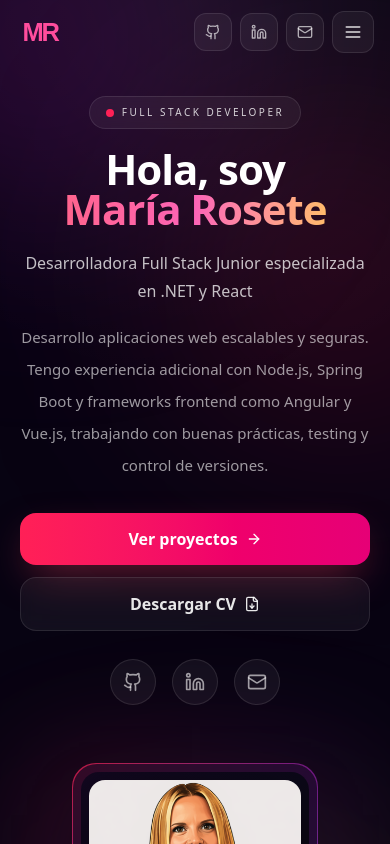
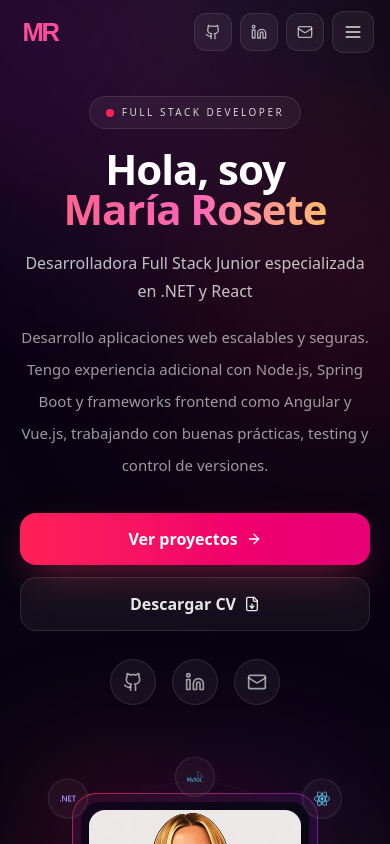
Before and after one commit to mariarosete/portafolio, a React (Vite) app: page / in a window 390 px wide. Shown: the top 844 px of the page. Built offline with nearby package versions, Linux system fonts and the light colour scheme.

Commit message:
Cambios versión Móvil

```diff
--- a/src/App.tsx
+++ b/src/App.tsx
@@ -133,11 +133,9 @@ export default function App() {
       <main role="main">
         <Hero />
 
-        {/* transición  */}
         <div className="h-12 md:h-20 bg-gradient-to-b from-transparent to-[#0b0415]" />
 
         <div className="relative bg-[linear-gradient(180deg,#0b0415_0%,#0d0418_35%,#10061b_100%)]">
-          {/* glows decorativos */}
           <div className="pointer-events-none absolute inset-0 overflow-hidden">
             <div className="absolute left-[-100px] top-[120px] h-[240px] w-[240px] rounded-full bg-rose-500/10 blur-[120px]" />
             <div className="absolute right-[-80px] top-[220px] h-[260px] w-[260px] rounded-full bg-fuchsia-500/10 blur-[130px]" />
@@ -194,8 +192,6 @@ export default function App() {
                         la claridad del código, las buenas prácticas y la mantenibilidad. Además, cuento con experiencia en Node.js, Vue.js, MySQL, Git y
                         tecnologías actuales del ecosistema frontend.
                       </p>
-
-
                     </div>
                   </div>
 
@@ -205,25 +201,26 @@ export default function App() {
                       Tecnologías principales
                     </h4>
 
-                    <div className="mt-4 grid grid-cols-2 sm:grid-cols-3 lg:grid-cols-3 gap-3">
+                    <div className="mt-4 grid grid-cols-2 sm:grid-cols-3 lg:grid-cols-3 gap-2 sm:gap-3">
                       {CHIPS_SOBRE_MI.map(({ Icono, etiqueta, color, bg, border }) => (
                         <div
                           key={etiqueta}
                           className={`
-                            flex items-center gap-3 rounded-2xl border ${border}
-                            ${bg} px-4 py-3
+                            flex items-center gap-2 sm:gap-3 rounded-xl sm:rounded-2xl border ${border}
+                            ${bg} px-3 py-2.5 sm:px-4 sm:py-3
                             transition hover:-translate-y-[1px] hover:bg-white/[0.07]
                           `}
                         >
                           <div
                             className={`
-                              grid h-10 w-10 shrink-0 place-items-center rounded-xl
+                              grid h-8 w-8 sm:h-10 sm:w-10 shrink-0 place-items-center rounded-lg sm:rounded-xl
                               border border-white/10 bg-black/10 ${color}
                             `}
                           >
-                            <Icono className="h-4 w-4" />
+                            <Icono className="h-3.5 w-3.5 sm:h-4 sm:w-4" />
                           </div>
-                          <span className="text-sm text-white/82 leading-5">
+
+                          <span className="text-[12px] sm:text-sm text-white/82 leading-4 sm:leading-5 break-words">
                             {etiqueta}
                           </span>
                         </div>
--- a/src/components/Hero.tsx
+++ b/src/components/Hero.tsx
@@ -31,7 +31,7 @@ const Hero: React.FC = () => {
       Icono: SiDotnet,
       label: ".NET",
       wrapperClassName:
-        "absolute left-[10%] top-[14%] sm:left-[11%] sm:top-[15%] lg:left-[10%] lg:top-[14%]",
+        "absolute left-[8%] top-[12%] sm:left-[11%] sm:top-[15%] lg:left-[10%] lg:top-[14%]",
       bubbleClassName: "animate-float-slow [animation-delay:0s]",
       color: "text-[#b794ff]",
     },
@@ -39,7 +39,7 @@ const Hero: React.FC = () => {
       Icono: SiMysql,
       label: "MySQL",
       wrapperClassName:
-        "absolute left-1/2 -translate-x-1/2 top-[-1%] sm:top-[0%] lg:top-[-1%]",
+        "absolute left-1/2 -translate-x-1/2 top-[0%] sm:top-[0%] lg:top-[-1%]",
       bubbleClassName: "animate-float-medium-reverse [animation-delay:1.8s]",
       color: "text-[#4fc3e8]",
     },
@@ -47,7 +47,7 @@ const Hero: React.FC = () => {
       Icono: SiReact,
       label: "React",
       wrapperClassName:
-        "absolute right-[9%] top-[12%] sm:right-[10%] sm:top-[13%] lg:right-[9%] lg:top-[12%]",
+        "absolute right-[8%] top-[12%] sm:right-[10%] sm:top-[13%] lg:right-[9%] lg:top-[12%]",
       bubbleClassName: "animate-float-medium [animation-delay:.6s]",
       color: "text-[#61DAFB]",
     },
@@ -55,7 +55,7 @@ const Hero: React.FC = () => {
       Icono: SiAngular,
       label: "Angular",
       wrapperClassName:
-        "absolute right-[1%] top-1/2 -translate-y-1/2 sm:right-[2%] lg:right-[1%]",
+        "absolute right-[0%] top-1/2 -translate-y-1/2 sm:right-[2%] lg:right-[1%]",
       bubbleClassName: "animate-float-slow-reverse [animation-delay:1.2s]",
       color: "text-[#dd0031]",
     },
@@ -63,7 +63,7 @@ const Hero: React.FC = () => {
       Icono: SiGit,
       label: "Git",
       wrapperClassName:
-        "absolute left-1/2 -translate-x-1/2 bottom-[-1%] sm:bottom-[0%] lg:bottom-[-1%]",
+        "absolute left-1/2 -translate-x-1/2 bottom-[0%] sm:bottom-[0%] lg:bottom-[-1%]",
       bubbleClassName: "animate-float-fast [animation-delay:2.4s]",
       color: "text-[#F05032]",
     },
@@ -71,7 +71,7 @@ const Hero: React.FC = () => {
       Icono: SiNodedotjs,
       label: "Node.js",
       wrapperClassName:
-        "absolute left-[1%] top-1/2 -translate-y-1/2 sm:left-[2%] lg:left-[1%]",
+        "absolute left-[0%] top-1/2 -translate-y-1/2 sm:left-[2%] lg:left-[1%]",
       bubbleClassName: "animate-float-medium [animation-delay:3s]",
       color: "text-[#67c46a]",
     },
@@ -168,23 +168,33 @@ const Hero: React.FC = () => {
 
             {/* DERECHA */}
             <div className="relative flex justify-center lg:justify-end">
-              <div className="relative w-full max-w-[620px] min-h-[300px] sm:min-h-[420px] lg:min-h-[520px] flex items-center justify-center">
+              <div className="relative w-full max-w-[620px] min-h-[360px] sm:min-h-[420px] lg:min-h-[520px] flex items-center justify-center">
                 <div className="absolute inset-0 rounded-[40px] bg-gradient-to-br from-rose-500/20 via-fuchsia-500/10 to-amber-300/20 blur-3xl scale-95" />
 
-                {/* anillo solo tablet/desktop */}
-                <div className="absolute inset-[6%] rounded-full border border-white/[0.04] hidden sm:block" />
+                {/* anillo orbital móvil + desktop */}
+                <div className="absolute inset-[10%] sm:inset-[6%] rounded-full border border-white/[0.04]" />
 
-                {/* logos flotantes solo sm+ */}
+                {/* logos flotantes visibles también en móvil */}
                 {FLOATING_TECHS.map(
                   ({ Icono, label, wrapperClassName, bubbleClassName, color }) => (
                     <div
                       key={label}
-                      className={`${wrapperClassName} z-20 hidden sm:block`}
+                      className={`${wrapperClassName} z-20`}
                     >
                       <div
-                        className={`${bubbleClassName} flex h-14 w-14 items-center justify-center rounded-full border border-white/10 bg-white/[0.04] backdrop-blur-xl shadow-[0_0_25px_-10px_rgba(255,255,255,0.18)] transition duration-300 hover:scale-110 hover:bg-white/[0.08] hover:shadow-[0_0_30px_-8px_rgba(255,255,255,0.28)]`}
+                        className={`
+                          ${bubbleClassName}
+                          flex items-center justify-center
+                          h-10 w-10 sm:h-14 sm:w-14
+                          rounded-full border border-white/10
+                          bg-white/[0.04] backdrop-blur-xl
+                          shadow-[0_0_20px_-10px_rgba(255,255,255,0.18)]
+                          transition duration-300
+                          hover:scale-110 hover:bg-white/[0.08]
+                          hover:shadow-[0_0_30px_-8px_rgba(255,255,255,0.28)]
+                        `}
                       >
-                        <Icono className={`h-6 w-6 ${color}`} />
+                        <Icono className={`h-4 w-4 sm:h-6 sm:w-6 ${color}`} />
                       </div>
                     </div>
                   )
```
